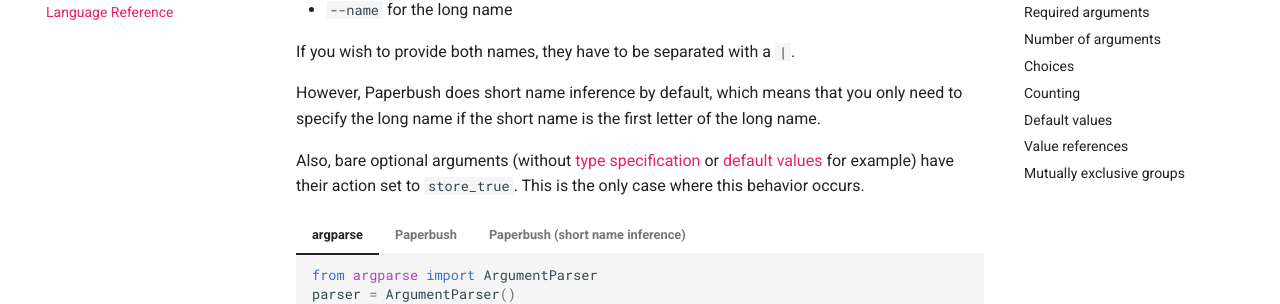
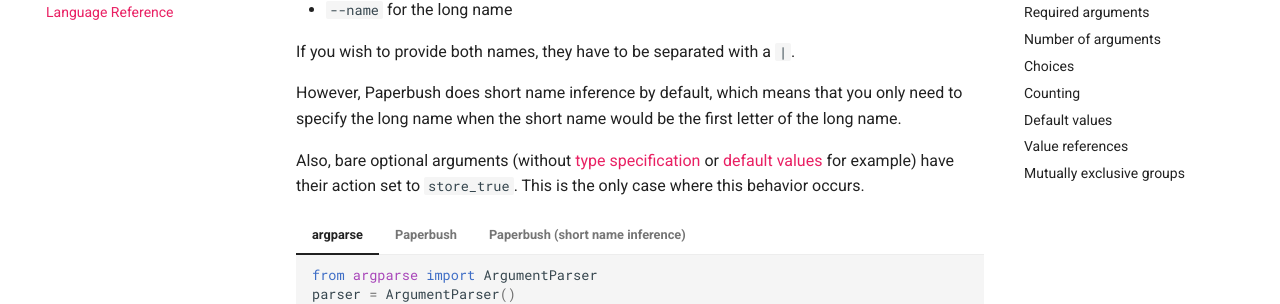
Before and after one commit to trag1c/paperbush, an MkDocs documentation site: the page built from docs/dsl.md, in a window 1280 px wide and 900 px high, scrolled down 474 px. Shown: the part 177-481 px from the top of the window. Built offline with MkDocs 1.6.1 and Material for MkDocs 9.7.7, drawn with Linux system fonts in a browser that asks for light colours; comment, search, counter and statistics services are not loaded; some of the changed text lies outside the part shown.

Commit message:
Added clarifications

```diff
--- a/docs/dsl.md
+++ b/docs/dsl.md
@@ -36,8 +36,8 @@
 If you wish to provide both names, they have to be separated with a `|`.
 
 However, Paperbush does short name inference by default, which means that
-you only need to specify the long name if the short name is the first letter
-of the long name.
+you only need to specify the long name when the short name would be the first
+letter of the long name.
 
 Also, bare optional arguments (without [type specification](#argument-type) or
 [default values](#default-values) for example) have their action set to
@@ -246,7 +246,7 @@
 variables. Since it's all a string, passing the variable name would need
 Paperbush to manually evaluate it when parsing, which would require the user
 to pass `globals()`, which doesn't look the best. Also evaluating the variable
-on the spot using an f-string doesn't work for most types and it quite often
+on the spot (e.g. using an f-string) doesn't work for most types and it quite often
 comes with copying data.
 
 Therefore Paperbush uses value references, which let you refer to variables
```
Also changed, not shown: other parts of docs/dsl.md (+1 -1 lines).
